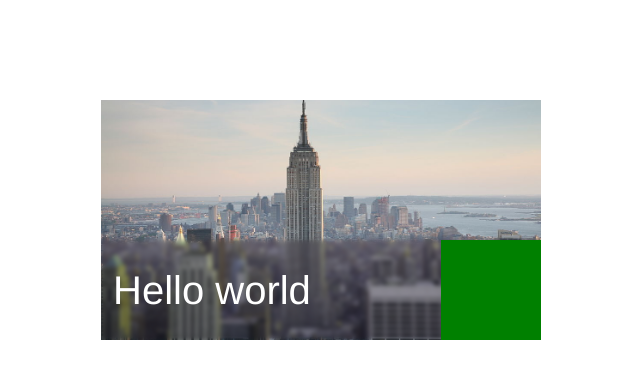
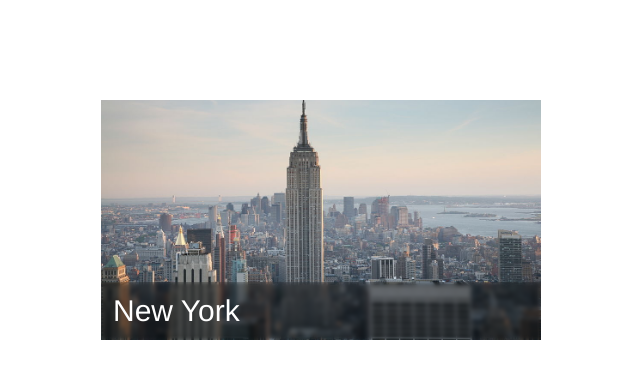
Before and after one commit to Richardinho/web-experiments, a plain HTML site: page frosted-glass/index.html in a window 1280 px wide. Shown: the whole page, without its empty margins (319-959 px from the left). Drawn offline with Linux system fonts and the light colour scheme.

Commit message:
frosted glass update

```diff
--- a/frosted-glass/index.html
+++ b/frosted-glass/index.html
@@ -4,12 +4,7 @@
     <meta charset="UTF-8">
     <title>Frosted glass effect</title>
     <style>
-        body {
-            --label-height : 100px;
-            --font-size : 40px;
-            --padding-total : calc(var(--label-height) - var(--font-size));
-            --padding : calc(var(--padding-total) / 2);
-        }
+
         .image {
             background-image : url(empire-state-building.jpg);
             background-size : cover;
@@ -23,49 +18,38 @@
             overflow : hidden;
         }
 
-        .blurred-image {
-            background-image : url(empire-state-building.jpg);
-            background-position : left bottom;
-            background-size : cover;
-            filter : blur(2px) hue-rotate(40deg) brightness(80%);
-            position : absolute;
-            right : 0;
-            overflow : hidden;
-            height : var(--label-height);
-            left : 0;
-            bottom : 0;
-        }
         .label {
             position : absolute;
             right : 0;
             left : 0;
             bottom : 0;
+            padding : 12px;
+            font-size : 30px;
+            font-family : helvetica;
+            z-index : 1;
             color : white;
-            font-family : helvetica;
-            line-height : 1;
-            font-size : var(--font-size);
-            padding : var(--padding) 12px;
+            overflow : hidden;
         }
-        .label:before {
+        .label::before {
             content : '';
+            background-image : url(empire-state-building.jpg);
+            background-size : cover;
+            background-position : left  bottom;
             position : absolute;
-            height : 100%;
-            width : 100px;
-            background : green;
+            filter :  brightness(0.6) blur(2px);
+            z-index : -1;
             right : 0;
+            left : 0;
             top : 0;
+            bottom : 0;
         }
-
 
 
     </style>
 </head>
 <body>
     <div class="image">
-
-        <div class="blurred-image"></div>
-        <div class="label">Hello world</div>
-
+        <div class="label">New York</div>
     </div>
 </body>
 </html>
```
